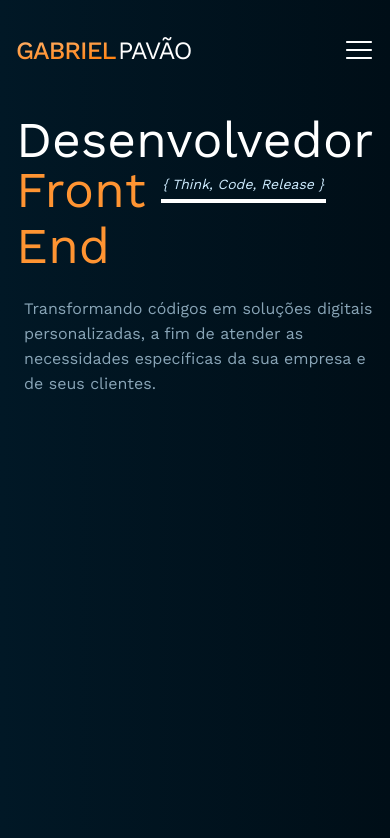
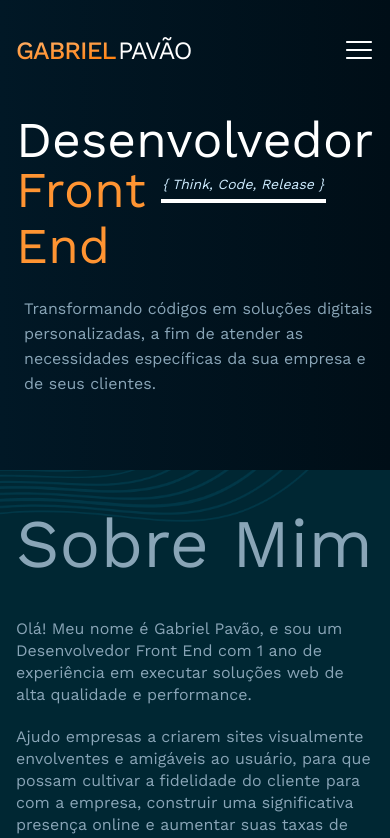
Before and after one commit to gabrielgpavao/gabriel-frontend-portfolio-app, a React (Vite) app: page / in a window 390 px wide. Shown: the top 838 px of the page. Built offline with nearby package versions, Linux system fonts and the light colour scheme; no server answers.

Commit message:
feat: decrease home height in mobile version

```diff
--- a/src/pages/Portfolio/components/Home/StyledHome.ts
+++ b/src/pages/Portfolio/components/Home/StyledHome.ts
@@ -137,6 +137,8 @@ export const StyledHome = styled.section`
 	}
 
 	@media (max-width: 700px) {
+		height: 470px;
+
 		figure {
 			display: none;
 		}
```
